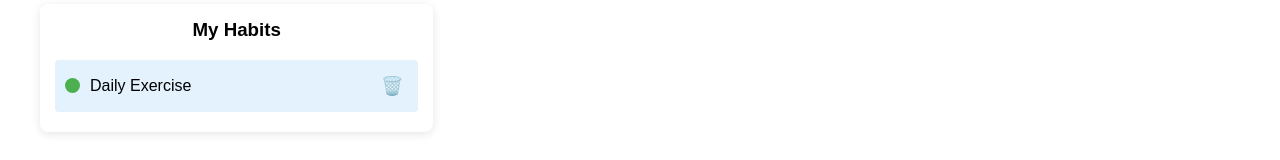
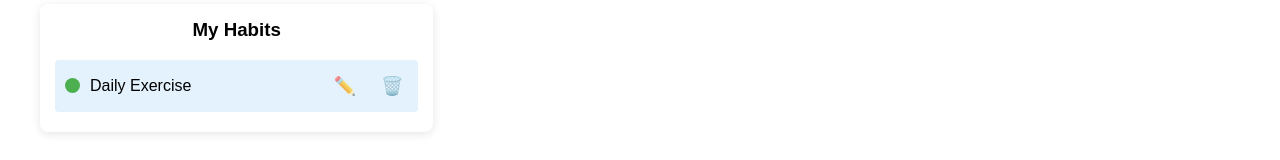
Before and after one commit to kensho-pilkey/habit-tracker, a React (Create React App) app: page / in a window 1280 px wide. Shown: the part 587-747 px from the top of the page. Built offline with nearby package versions, Linux system fonts and the light colour scheme.

Commit message:
Add edit functionality for existing habits

```diff
--- a/src/App.css
+++ b/src/App.css
@@ -86,6 +86,26 @@
   transform: scale(1.1);
 }
 
+.habit-actions {
+  display: flex;
+  gap: 5px;
+}
+
+.edit-button {
+  background: none;
+  border: none;
+  cursor: pointer;
+  font-size: 18px;
+  padding: 5px;
+  opacity: 0.7;
+  transition: opacity 0.2s, transform 0.2s;
+}
+
+.edit-button:hover {
+  opacity: 1;
+  transform: scale(1.1);
+}
+
 .no-habits {
   font-style: italic;
   color: #666;
--- a/src/App.js
+++ b/src/App.js
@@ -31,6 +31,9 @@ function App() {
     return habits[0] || null;
   });
 
+  // State to track which habit we're editing (if any)
+  const [editingHabit, setEditingHabit] = useState(null);
+
   // Save habits to localStorage whenever they change
   useEffect(() => {
     localStorage.setItem('habits', JSON.stringify(habits));
@@ -46,6 +49,7 @@ function App() {
     };
 
     setHabits([...habits, habitToAdd]);
+    setSelectedHabit(habitToAdd); // Select the newly added habit
   };
 
   // Update an existing habit
@@ -56,6 +60,7 @@ function App() {
       )
     );
     setSelectedHabit(updatedHabit);
+    setEditingHabit(null); // Exit edit mode
   };
 
   // Delete a habit
@@ -67,6 +72,11 @@ function App() {
     // If we're deleting the currently selected habit, select another one
     if (selectedHabit && selectedHabit.id === habitId) {
       setSelectedHabit(updatedHabits[0] || null);
+    }
+
+    // If we're deleting the habit being edited, exit edit mode
+    if (editingHabit && editingHabit.id === habitId) {
+      setEditingHabit(null);
     }
   };
 
@@ -92,6 +102,11 @@ function App() {
           setSelectedHabit(updatedHabit);
         }
 
+        // Also update editingHabit if this is the one being edited
+        if (editingHabit && editingHabit.id === habitId) {
+          setEditingHabit(updatedHabit);
+        }
+
         return updatedHabit;
       }
       return habit;
@@ -109,6 +124,16 @@ function App() {
     }
   };
 
+  // Start editing a habit
+  const handleEditHabit = (habit) => {
+    setEditingHabit(habit);
+  };
+
+  // Cancel editing
+  const handleCancelEdit = () => {
+    setEditingHabit(null);
+  };
+
   return (
     <div className="App">
       <header className="App-header">
@@ -121,8 +146,8 @@ function App() {
           <div className="form-container">
             <HabitForm
               onSubmit={handleSubmitForm}
-              habit={null} // Set to null for new habit, or a habit object for editing
-              onCancel={() => setSelectedHabit(null)}
+              habit={editingHabit} // Pass the habit being edited, or null
+              onCancel={handleCancelEdit}
             />
 
             <div className="habits-list">
@@ -142,12 +167,23 @@ function App() {
                     ></div>
                     <div className="habit-name">{habit.name}</div>
 
-                    {/* Show delete button if this is the selected habit */}
+                    {/* Action buttons for selected habit */}
                     {selectedHabit && selectedHabit.id === habit.id && (
+                      <div className="habit-actions">
+                        <button
+                          className="edit-button"
+                          onClick={(e) => {
+                            e.stopPropagation();
+                            handleEditHabit(habit);
+                          }}
+                          title="Edit habit"
+                        >
+                          ✏️
+                        </button>
                         <button
                           className="delete-button"
                           onClick={(e) => {
-                          e.stopPropagation(); // Prevent the click from selecting the habit
+                            e.stopPropagation();
                             if (window.confirm('Are you sure you want to delete this habit?')) {
                               handleDeleteHabit(habit.id);
                             }
@@ -156,6 +192,7 @@ function App() {
                         >
                           🗑️
                         </button>
+                      </div>
                     )}
                   </div>
                 ))
```
Lines whose indentation alone changed are shown as unchanged.
